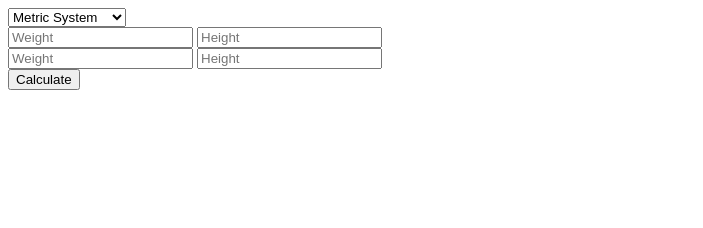
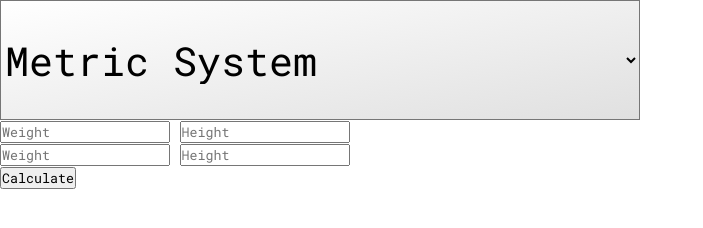
Before and after one commit to HannaSwDn/bmi_challenge, a website: page src/index.html in a window 1280 px wide. Shown: the whole page, without its empty margins (0-703 px from the left). Drawn offline with Linux system fonts and the light colour scheme.

Commit message:
Added Bootstrap

```diff
--- a/package.json
+++ b/package.json
@@ -14,5 +14,8 @@
   "license": "ISC",
   "devDependencies": {
     "e2e_training_wheels": "0.0.15"
+  },
+  "dependencies": {
+    "bootstrap": "^4.1.3"
   }
 }
--- a/src/index.html
+++ b/src/index.html
@@ -5,22 +5,18 @@
     <meta name="viewport" content="width=device-width, initial-scale=1.0">
     <meta http-equiv="X-UA-Compatible" content="ie=edge">
     <link rel="stylesheet" href="style.css">
+    <link href="https://fonts.googleapis.com/css?family=Roboto+Mono" rel="stylesheet">
 
     <title>BMI Calculator</title>
 </head>
 <body>
 
-    <!-- Here the user will select if they wanna use imperial or metric method -->
-    <!-- <div class="form-group row">
-        <div class="col-auto"> -->
+    <form id="calculate">
+
         <select class="form-control" id="my_select">
             <option value="metric">Metric System</option>
             <option value="imperial">Imperial System</option>
         </select>
-        <!-- </div>
-    </div> -->
-
-    <form id="calculate">
 
         <!-- Imperial method -->
         <div id="imperial-inputs">
@@ -51,6 +47,8 @@
     global.displayValueElement = document.querySelector('#display_value');
     global.displayMessageElement = document.querySelector('#display_message');
     global.methodSelector = document.querySelector('#my_select');
+    global.imperialInputs = document.querySelector('#imperial-inputs');
+    global.metricInputs = document.querySelector('#metric-inputs');
 
     document.addEventListener('DOMContentLoaded', () => {
         global.calculateForm.addEventListener('submit', event => {
@@ -85,6 +83,8 @@
         })
     };
 </script>
+
+<!-- External JavaScript files -->
 <script src="js/person.js"></script>
 <script src="js/calculator.js"></script>
 </body>
--- /dev/null
+++ b/src/src/style.css
@@ -0,0 +1,23 @@
+* {
+    box-sizing: border-box;
+    margin: 0;
+    padding: 0;
+}
+
+#calculate {
+    background-color: lightblue;
+    height: 100vh;
+    width: 100vw;
+}
+
+#imperial-inputs {
+
+}
+
+#metric-inputs {
+
+}
+
+button {
+    background-color: green;
+}
--- a/src/style.css
+++ b/src/style.css
@@ -0,0 +1,23 @@
+* {
+    box-sizing: border-box;
+    font-family: Roboto Mono;
+    margin: 0;
+    padding: 0;
+}
+
+*:focus {
+    outline: none;
+}
+
+.form-control {
+    background: linear-gradient(to right bottom, white, #E0E0E0);
+    border-radius: 0px;
+    font-size: 40px;
+    height: 15vh;
+    width: 50vw;
+}
+
+#calculate {
+    height: 100vh;
+    width: 100vw;
+}
```
Also changed, not shown: style.css (deleted), 1 other file.
